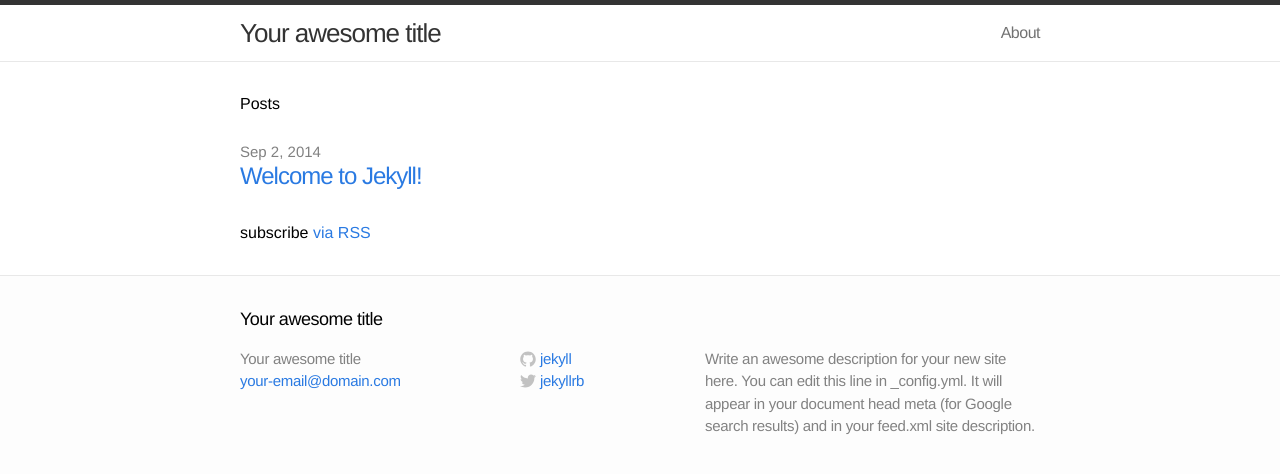
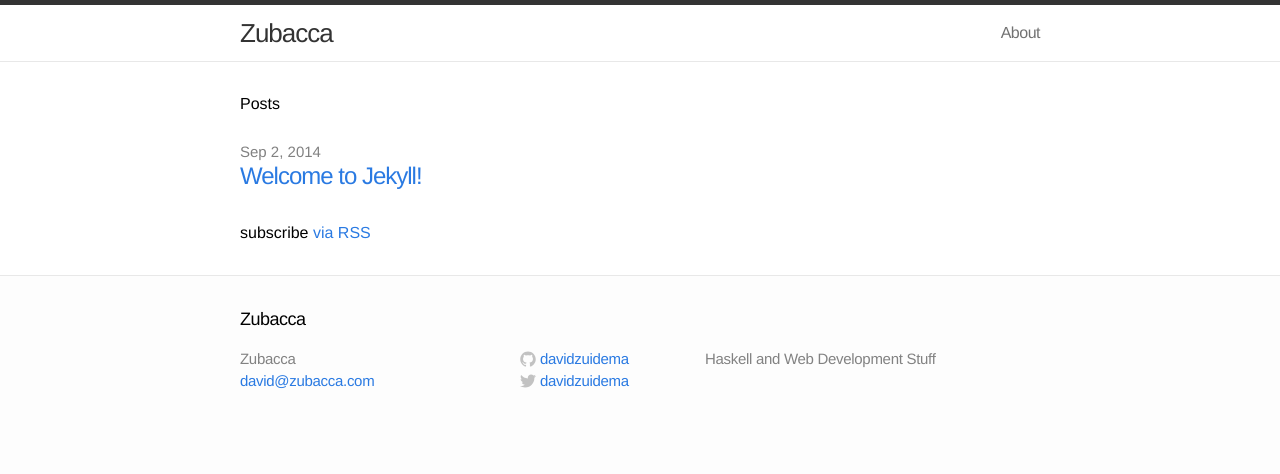
Before and after one commit to DavidZuidema/davidzuidema.github.io, a Jekyll site: the page built from index.html, in a window 1280 px wide. Shown: the top 474 px of the page. Built offline with Jekyll 4.4.1, drawn with Linux system fonts in a browser that asks for light colours.

Commit message:
updating site config values from defaults

```diff
--- a/_config.yml
+++ b/_config.yml
@@ -1,11 +1,11 @@
 # Site settings
-title: Your awesome title
-email: your-email@domain.com
-description: "Write an awesome description for your new site here. You can edit this line in _config.yml. It will appear in your document head meta (for Google search results) and in your feed.xml site description."
+title: Zubacca
+email: david@zubacca.com
+description: "Haskell and Web Development Stuff"
 baseurl: ""
-url: "http://yourdomain.com"
-twitter_username: jekyllrb
-github_username:  jekyll
+url: "http://zubacca.com"
+twitter_username: davidzuidema
+github_username:  davidzuidema
 
 # Build settings
 markdown: kramdown
```
